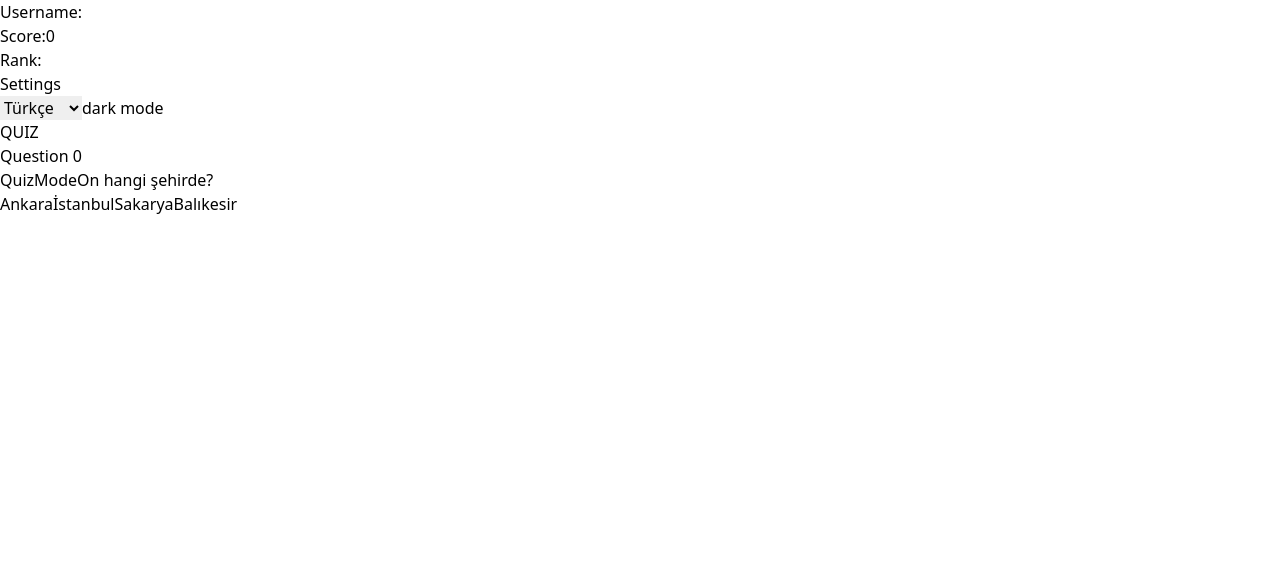
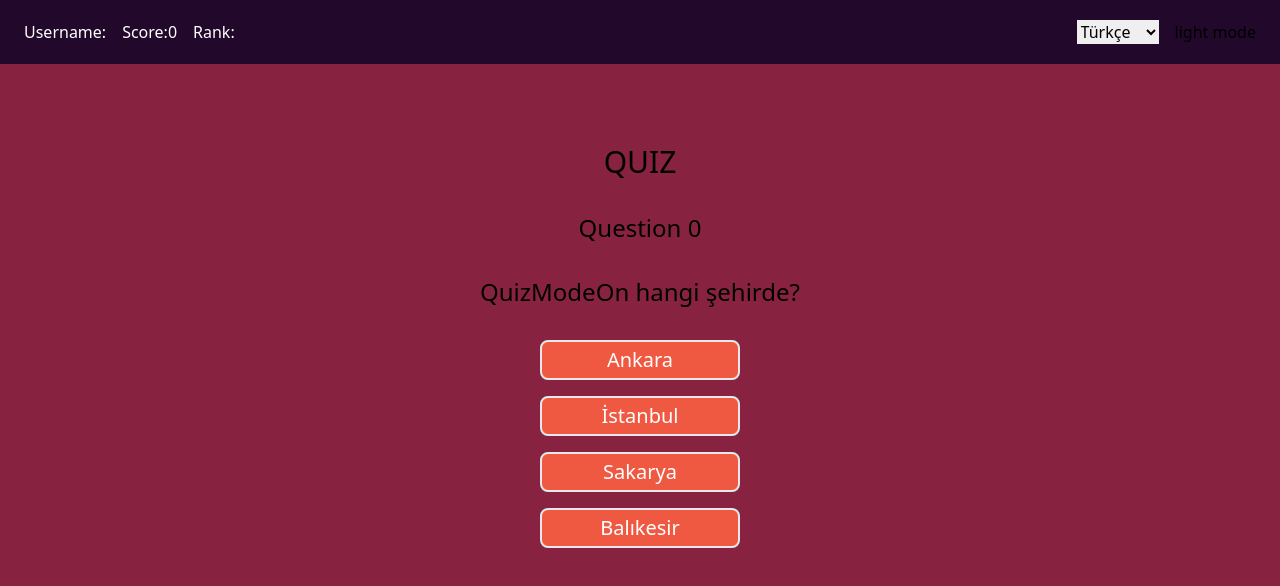
Before and after one commit to samet7ozturk/Quiz-Test, a React (Vite) app in the folder quiz-test/: page / in a window 1280 px wide. Shown: the top 586 px of the page. Built offline with nearby package versions, Linux system fonts and the light colour scheme.

Commit message:
CSS edits

```diff
--- a/quiz-test/src/App.tsx
+++ b/quiz-test/src/App.tsx
@@ -29,26 +29,49 @@ function App() {
 
   return (
     <>
-      <nav>
+      <nav
+        className={`flex justify-between items-center h-16 ${
+          click1 ? "bg-[#22092C]" : "bg-[#87C4FF]"
+        } px-6`}
+      >
+        <div className="flex gap-4 text-white">
           <p>Username:</p>
           <p>Score:{score}</p>
           <p>Rank:</p>
-        <p>Settings</p>
+        </div>
+
+        <div className="flex gap-4">
           <select>
             <option value="turkish">Türkçe</option>
             <option value="english">İngilizce</option>
           </select>
           <button onClick={switchTheme}>
-          {click1 ? "dark mode" : "light mode"}
+            {click1 ? "light mode" : "dark mode"}
           </button>
+        </div>
       </nav>
-      <main>
-        <h1>QUIZ</h1>
-        <p>Question {`${count}`}</p>
-        <p>{questionState.questions[`${count}`].text}</p>
-        <div>
+
+      <main
+        className={`${
+          click1 ? "bg-[#872341]" : "bg-[#E0F4FF]"
+        } h-[calc(100vh_-_64px)]`}
+      >
+        <div className="flex justify-center pt-20">
+          <h1 className="text-3xl">QUIZ</h1>
+        </div>
+
+        <div className="flex justify-center py-8">
+          <p className="text-2xl">Question {`${count}`}</p>
+        </div>
+        <div className="flex justify-center pb-8">
+          <p className="text-2xl">{questionState.questions[`${count}`].text}</p>
+        </div>
+        <div className="flex flex-col gap-4 items-center">
           {questionState.questions[0].options.map((item) => (
             <button
+              className={`border-2 rounded-lg w-[200px] h-[40px] hover:scale-105 transition ${
+                click1 ? "bg-[#F05941]" : "bg-[#39A7FF]"
+              } text-white text-xl`}
               key={item.id}
               onClick={() => handleOptionClick(item.correct)}
             >
@@ -57,8 +80,6 @@ function App() {
           ))}
         </div>
       </main>
-
-      <p></p>
     </>
   );
 }
```
Lines whose indentation alone changed are shown as unchanged.
